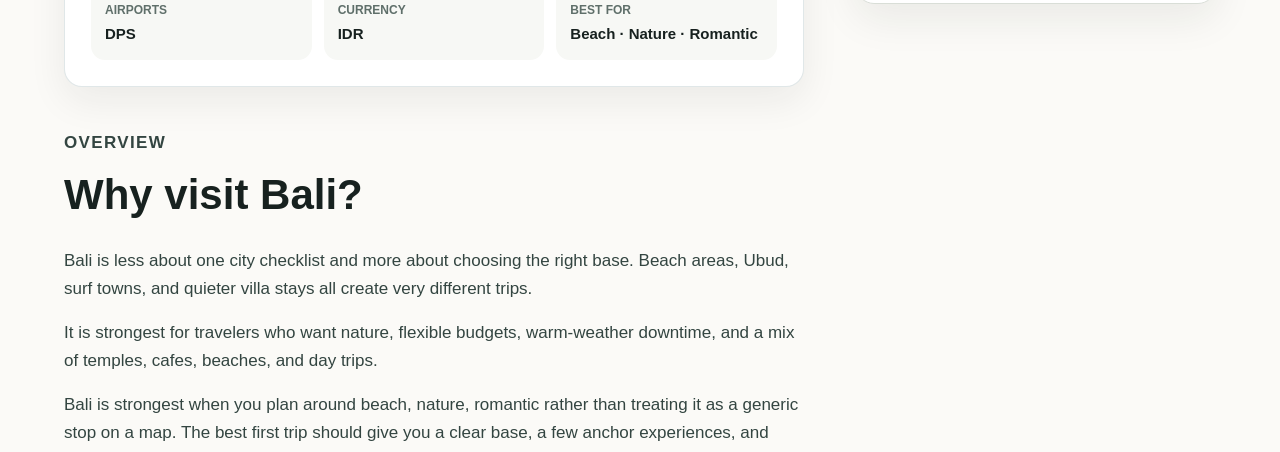
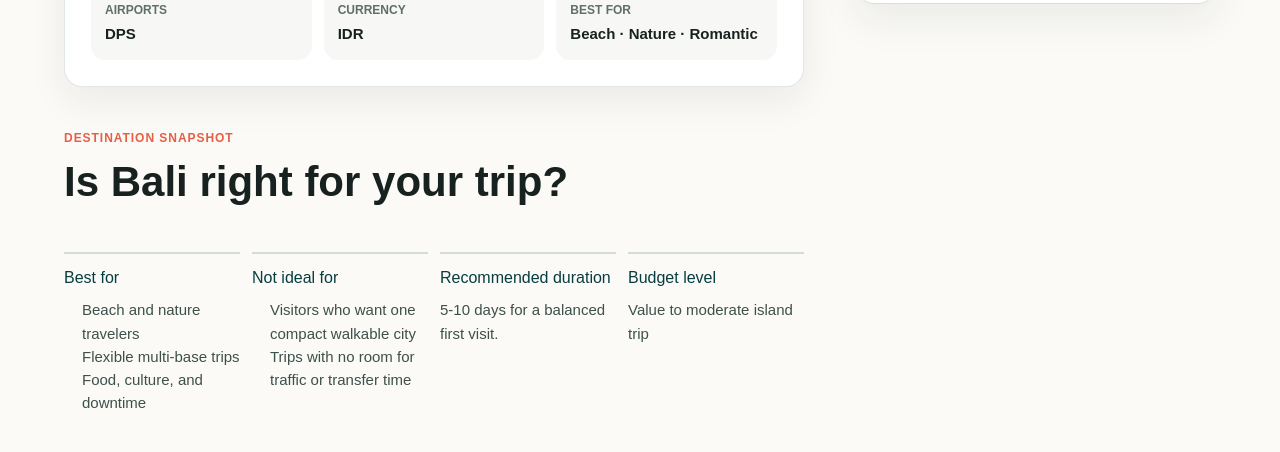
Before and after one commit to viridi0618/tripfit-finder-mvp, a Next.js app: page /destinations/bali in a window 1280 px wide. Shown: the part 1220-1672 px from the top of the page. Built offline with nearby package versions, Linux system fonts and the light colour scheme; no server answers.

Commit message:
Integrate SEO decision snapshots with commercial main

```diff
--- a/app/destinations/[id]/page.tsx
+++ b/app/destinations/[id]/page.tsx
@@ -6,6 +6,10 @@ import {
   getFlightAffiliateUrl,
   getHotelAffiliateUrl,
 } from "../../lib/affiliate";
+import {
+  destinationDecisions,
+  type DestinationDecision,
+} from "../../lib/destinationDecisions";
 import {
   estimateTrip,
   findVisaRule,
@@ -109,6 +113,7 @@ export default async function DestinationPage({
             visaStatus={queryPassportVisa ? statusLabel(queryPassportVisa.status) : null}
           />
           <QuickFacts destination={destination} guide={guide} />
+          <DestinationSnapshot destination={destination} guide={guide} />
           <div className="mobile-booking-card">
             <BookingCard destination={destination} snapshot={tripSnapshot} />
           </div>
@@ -161,6 +166,7 @@ type ItineraryDay = {
 };
 
 type GuideModel = {
+  decision: DestinationDecision;
   quickFacts: {
     bestTime: string;
     currency: string;
@@ -179,6 +185,47 @@ type GuideModel = {
   faqs: GuideItem[];
   photos: NonNullable<Destination["gallery"]>;
 };
+
+function DestinationSnapshot({
+  destination,
+  guide,
+}: {
+  destination: Destination;
+  guide: GuideModel;
+}) {
+  const [minDays, maxDays] = destination.recommendedTripDays;
+
+  return (
+    <section className="guide-section destination-decision-snapshot">
+      <div className="section-heading">
+        <p className="eyebrow">Destination snapshot</p>
+        <h2>Is {destination.city} right for your trip?</h2>
+      </div>
+      <div className="decision-snapshot-grid">
+        <article>
+          <h3>Best for</h3>
+          <ul>
+            {guide.decision.bestFor.map((item) => <li key={item}>{item}</li>)}
+          </ul>
+        </article>
+        <article>
+          <h3>Not ideal for</h3>
+          <ul>
+            {guide.decision.notIdealFor.map((item) => <li key={item}>{item}</li>)}
+          </ul>
+        </article>
+        <article>
+          <h3>Recommended duration</h3>
+          <p>{minDays}-{maxDays} days for a balanced first visit.</p>
+        </article>
+        <article>
+          <h3>Budget level</h3>
+          <p>{guide.decision.budgetLevel}</p>
+        </article>
+      </div>
+    </section>
+  );
+}
 
 function TripFitSnapshotSection({
   destination,
@@ -531,6 +578,7 @@ function buildGuideModel(destination: Destination): GuideModel {
 
   return {
     ...defaultModel,
+    decision: destinationDecisions[destination.id] ?? buildDecisionSnapshot(destination),
     quickFacts: {
       ...defaultModel.quickFacts,
       ...cityGuide?.quickFacts,
@@ -558,6 +606,7 @@ function buildDefaultGuideModel(
   photos: NonNullable<Destination["gallery"]>,
 ): GuideModel {
   return {
+    decision: destinationDecisions[destination.id] ?? buildDecisionSnapshot(destination),
     quickFacts: {
       bestTime: destination.seasonTags.join(" / ") || "Check seasonal conditions",
       currency: currencyByCountry[destination.countryCode] ?? "Local currency",
@@ -579,6 +628,38 @@ function buildDefaultGuideModel(
     ),
     faqs: buildFaqs(destination),
     photos,
+  };
+}
+
+function buildDecisionSnapshot(destination: Destination): DestinationDecision {
+  const hasBeachOrNature = destination.tags.some((tag) =>
+    ["Beach", "Nature", "Adventure"].includes(tag),
+  );
+  const totalHigh = destination.stayCostHigh + destination.localDailyCostHigh;
+  const budgetLevel =
+    totalHigh <= 150
+      ? "Value-oriented trip"
+      : totalHigh <= 240
+        ? "Moderate trip"
+        : "Higher-cost trip";
+
+  return {
+    bestFor: [
+      `${destination.tags.slice(0, 2).join(" and ")} travelers`,
+      `${destination.recommendedTripDays[0]}-${destination.recommendedTripDays[1]} day trips`,
+      hasBeachOrNature
+        ? "Travelers who want an outdoor element"
+        : "Travelers who prefer a city base",
+    ],
+    notIdealFor: [
+      hasBeachOrNature
+        ? "Travelers who want one compact, walkable city"
+        : "Travelers seeking a resort or nature-only escape",
+      totalHigh > 240
+        ? "Strict budget trips without a confirmed flight estimate"
+        : "Trips that leave no time for local movement or slower days",
+    ],
+    budgetLevel,
   };
 }
 
--- a/app/globals.css
+++ b/app/globals.css
@@ -589,6 +589,39 @@ dd {
   font-weight: 900;
 }
 
+.destination-decision-snapshot {
+  gap: 18px;
+}
+
+.decision-snapshot-grid {
+  display: grid;
+  grid-template-columns: repeat(4, minmax(0, 1fr));
+  gap: 12px;
+}
+
+.decision-snapshot-grid article {
+  border-top: 2px solid rgba(7, 61, 64, 0.16);
+  padding-top: 12px;
+}
+
+.decision-snapshot-grid h3 {
+  margin: 0 0 8px;
+  color: var(--teal-dark);
+  font-size: 16px;
+}
+
+.decision-snapshot-grid p,
+.decision-snapshot-grid ul {
+  margin: 0;
+  color: #3d504b;
+  font-size: 15px;
+  line-height: 1.55;
+}
+
+.decision-snapshot-grid ul {
+  padding-left: 18px;
+}
+
 .why-copy {
   margin: 14px 0;
   color: #374743;
@@ -2237,6 +2270,7 @@ h2 {
   }
 
   .quick-facts-grid,
+  .decision-snapshot-grid,
   .tripfit-snapshot-grid,
   .tripfit-summary-list,
   .tripfit-metrics-grid,
@@ -2343,6 +2377,7 @@ h2 {
   .two-column-guide,
   .guide-photo-pair,
   .quick-facts-grid,
+  .decision-snapshot-grid,
   .tripfit-snapshot-grid,
   .tripfit-summary-list,
   .tripfit-metrics-grid,
--- /dev/null
+++ b/app/lib/destinationDecisions.ts
@@ -0,0 +1,40 @@
+export type DestinationDecision = {
+  bestFor: string[];
+  notIdealFor: string[];
+  budgetLevel: string;
+};
+
+// Editorial decision signals live outside the page template so they can be
+// expanded without duplicating destination-page markup.
+export const destinationDecisions: Record<string, DestinationDecision> = {
+  tokyo: {
+    bestFor: ["First-time Japan travelers", "Food and culture trips", "Car-free city breaks"],
+    notIdealFor: ["Resort or beach-first vacations", "Travelers who dislike dense, high-energy cities"],
+    budgetLevel: "Moderate to higher-cost city break",
+  },
+  seoul: {
+    bestFor: ["Food and shopping travelers", "First-time South Korea trips", "Short city breaks"],
+    notIdealFor: ["Travelers looking for a slow resort stay", "Trips that depend on easy walking everywhere"],
+    budgetLevel: "Moderate city break",
+  },
+  bangkok: {
+    bestFor: ["Street-food travelers", "Culture and nightlife trips", "Value-conscious city breaks"],
+    notIdealFor: ["Travelers sensitive to heat, traffic, or busy streets", "Quiet countryside escapes"],
+    budgetLevel: "Value to moderate city break",
+  },
+  singapore: {
+    bestFor: ["First-time Southeast Asia stopovers", "Food, design, and efficient city trips", "Families wanting easy logistics"],
+    notIdealFor: ["Ultra-budget travelers", "Travelers seeking a rural experience"],
+    budgetLevel: "Higher-cost city break",
+  },
+  bali: {
+    bestFor: ["Beach and nature travelers", "Flexible multi-base trips", "Food, culture, and downtime"],
+    notIdealFor: ["Visitors who want one compact walkable city", "Trips with no room for traffic or transfer time"],
+    budgetLevel: "Value to moderate island trip",
+  },
+  paris: {
+    bestFor: ["First-time Europe travelers", "Art, food, and neighborhood walks", "Short culture-focused breaks"],
+    notIdealFor: ["Resort-first vacations", "Travelers needing a consistently low-cost major capital"],
+    budgetLevel: "Higher-cost city break",
+  },
+};
--- a/app/visa-free-countries/[slug]/page.tsx
+++ b/app/visa-free-countries/[slug]/page.tsx
@@ -71,7 +71,6 @@ export default async function VisaPage({ params }: VisaPageProps) {
         <Breadcrumbs
           items={[
             { label: "Home", href: "/" },
-            { label: "Visa-free countries" },
             { label: page.title.replace("Visa-Free Countries For ", "") },
           ]}
         />
--- a/next.config.ts
+++ b/next.config.ts
@@ -4,9 +4,6 @@ const nextConfig: NextConfig = {
   turbopack: {
     root: process.cwd(),
   },
-  typescript: {
-    ignoreBuildErrors: true,
-  },
 };
 
 export default nextConfig;
--- a/package.json
+++ b/package.json
@@ -12,6 +12,7 @@
     "dev:sites": "set WRANGLER_LOG_PATH=.wrangler/wrangler.log&& vinext dev",
     "build:sites": "set WRANGLER_LOG_PATH=.wrangler/wrangler.log&& vinext build",
     "start:sites": "set WRANGLER_LOG_PATH=.wrangler/wrangler.log&& vinext start",
+    "typecheck": "tsc --noEmit",
     "test": "npm run build",
     "affiliate:tripcom": "node --no-warnings scripts/tripcom/generate-affiliate-links.js",
     "lint": "eslint . --ignore-pattern dist --ignore-pattern .next",
--- a/tsconfig.json
+++ b/tsconfig.json
@@ -37,6 +37,8 @@
     ".next/dev/types/**/*.ts"
   ],
   "exclude": [
-    "node_modules"
+    "node_modules",
+    ".next/types/**/*.ts",
+    ".next/dev/types/**/*.ts"
   ]
 }
```
